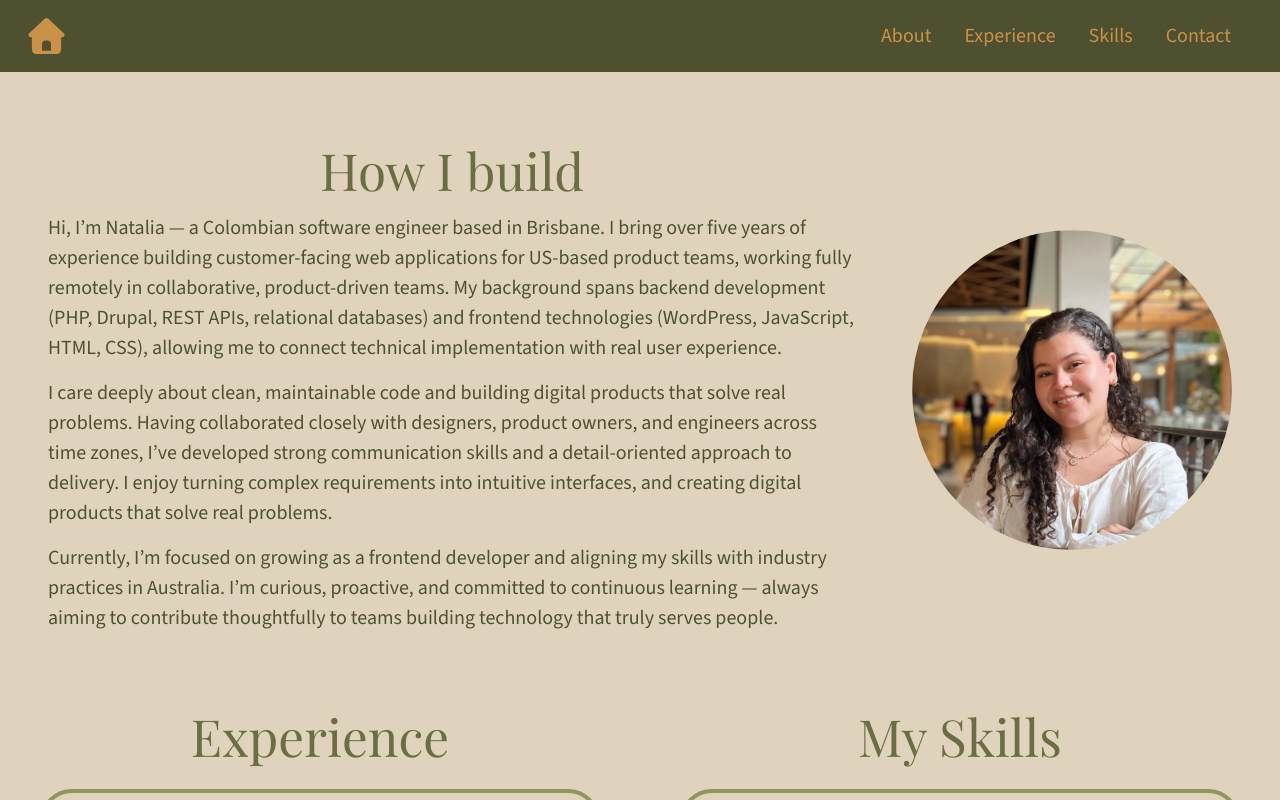
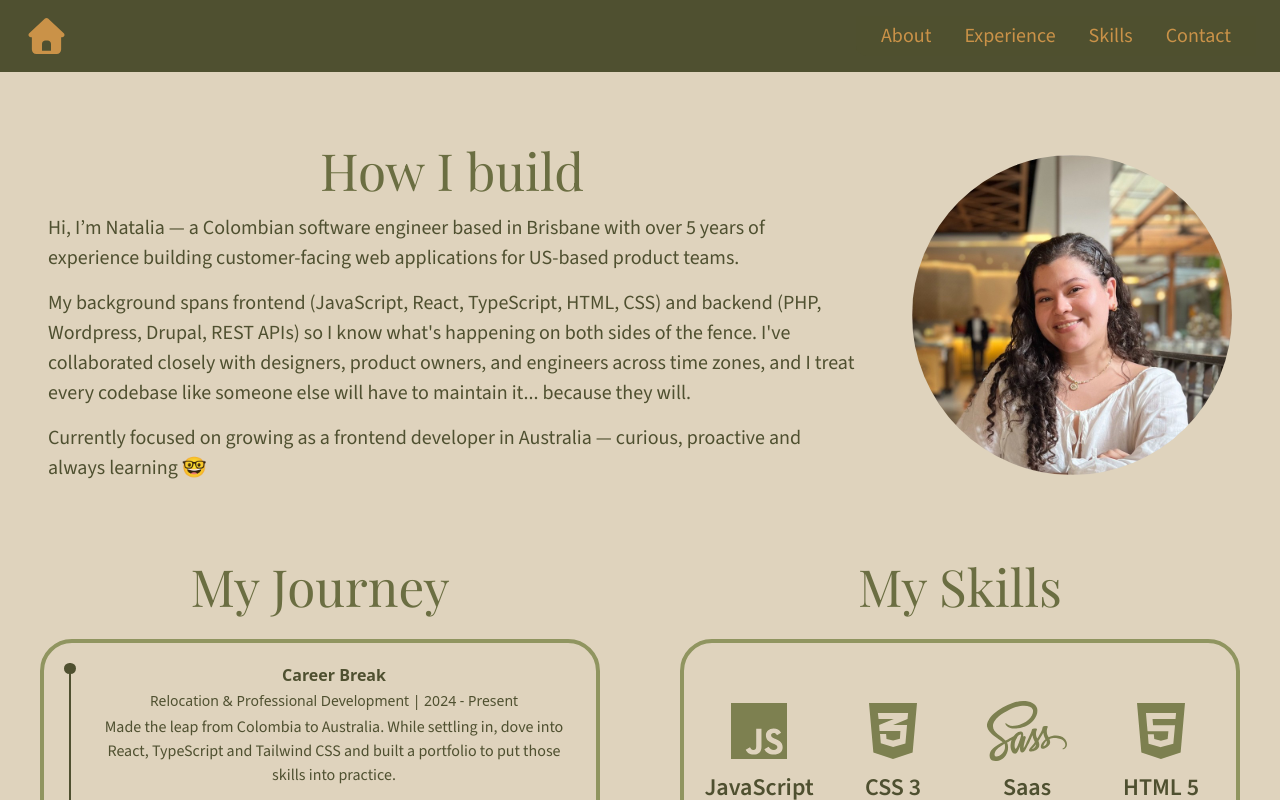
Before and after one commit to nataliatorres/nataliatorres.github.io, a React (Vite) app: page / in a window 1280 px wide. Shown: the top 800 px of the page. Built offline with nearby package versions, Linux system fonts and the light colour scheme; a web font is replaced by a local one.

Commit message:
Update website intro

```diff
--- a/src/App.tsx
+++ b/src/App.tsx
@@ -27,9 +27,9 @@ function App () {
         <div id='about' className='flex justify-center flex-wrap-reverse max-w-400 mx-auto w-full px-12 py-15 lg:flex-nowrap lg:gap-14 text-[#4F5030] '>
           <div className='lg:content-center mt-2.5'>
             <Title type='h1' style='text-[#6B6E42]' title='How I build' />
-            <p className='my-3.75 text-[18px] md:text-[20px] text-left'>Hi, I’m Natalia — a Colombian software engineer based in Brisbane. I bring over five years of experience building customer-facing web applications for US-based product teams, working fully remotely in collaborative, product-driven teams. My background spans backend development (PHP, Drupal, REST APIs, relational databases) and frontend technologies (WordPress, JavaScript, HTML, CSS), allowing me to connect technical implementation with real user experience.</p>
-            <p className='my-3.75 text-[18px] md:text-[20px] text-left'>I care deeply about clean, maintainable code and building digital products that solve real problems. Having collaborated closely with designers, product owners, and engineers across time zones, I’ve developed strong communication skills and a detail-oriented approach to delivery. I enjoy turning complex requirements into intuitive interfaces, and creating digital products that solve real problems.</p>
-            <p className='my-3.75 text-[18px] md:text-[20px] text-left'>Currently, I’m focused on growing as a frontend developer and aligning my skills with industry practices in Australia. I’m curious, proactive, and committed to continuous learning — always aiming to contribute thoughtfully to teams building technology that truly serves people.</p>
+            <p className='my-3.75 text-[18px] md:text-[20px] text-left'>Hi, I’m Natalia — a Colombian software engineer based in Brisbane with over 5 years of experience building customer-facing web applications for US-based product teams.</p>
+            <p className='my-3.75 text-[18px] md:text-[20px] text-left'>My background spans frontend (JavaScript, React, TypeScript, HTML, CSS) and backend (PHP, Wordpress, Drupal, REST APIs) so I know what's happening on both sides of the fence. I've collaborated closely with designers, product owners, and engineers across time zones, and I treat every codebase like someone else will have to maintain it... because they will.</p>
+            <p className='my-3.75 text-[18px] md:text-[20px] text-left'>Currently focused on growing as a frontend developer in Australia — curious, proactive and always learning 🤓</p>
           </div>
           <div className='flex'>
             <figure className='flex flex-wrap place-content-center'>
@@ -39,7 +39,7 @@ function App () {
         </div>
         <section className="flex flex-col md:flex-row justify-center items-start gap-20 max-w-400 mx-auto px-10">
           <div id='experience' className='w-full md:w-[50%]'>
-            <Title type='h1' style='text-[#6B6E42]' title='Experience' />
+            <Title type='h1' style='text-[#6B6E42]' title='My Journey' />
             <div className='flex flex-col w-full min-h-152.5 mt-6 p-5 rounded-4xl border-4 border-[#909560] text-[#4F5030]'>
               <Timeline items={experienceItems} />
             </div>
```
